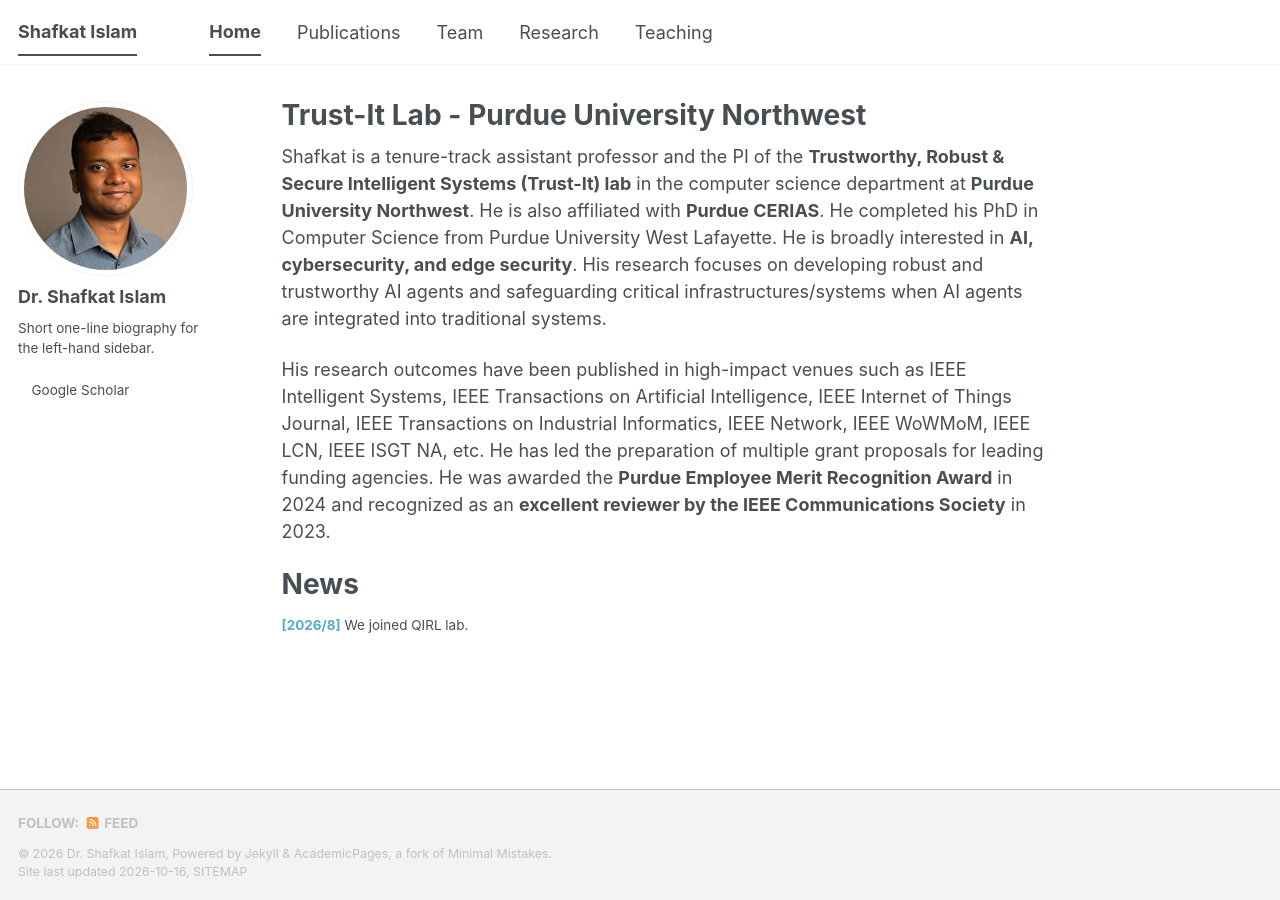
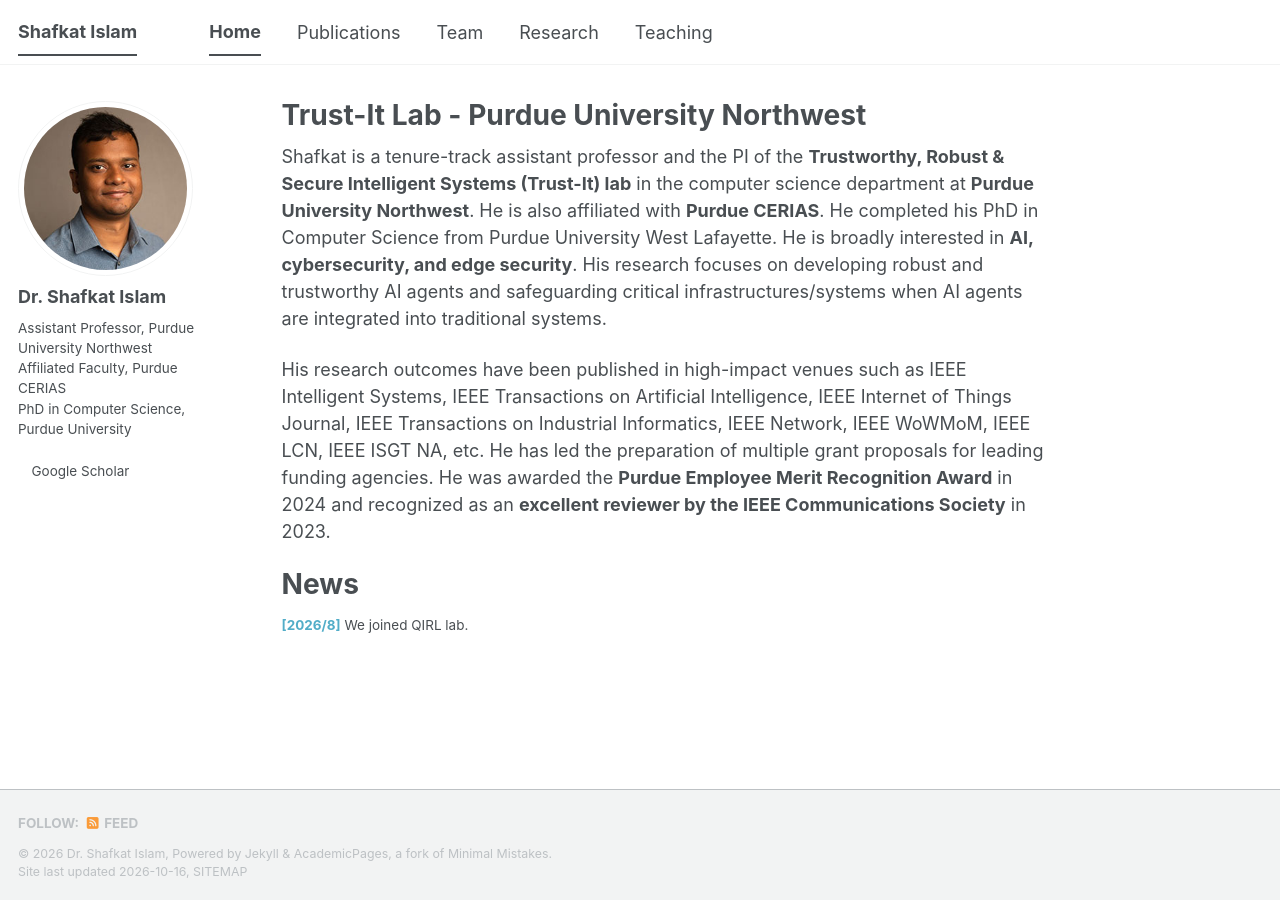
Before and after one commit to Trust-it-lab/trust-it-lab, a Jekyll site: the page built from _pages/about.md, in a window 1280 px wide. Built offline with Jekyll 4.4.1, drawn with Linux system fonts in a browser that asks for light colours; a style sheet for code colours, icons or effects is not loaded.

Commit message:
Sidebar bio
Co-Authored-By: Claude Opus 5.5 <noreply@anthropic.com>

```diff
--- a/_config.yml
+++ b/_config.yml
@@ -39,7 +39,7 @@ author:
                                           # and put its filename here. Square images work best.
   name             : "Dr. Shafkat Islam"
   pronouns         : # example: "she/her"
-  bio              : "Short one-line biography for the left-hand sidebar."
+  bio              : "Assistant Professor, Purdue University Northwest<br>Affiliated Faculty, Purdue CERIAS<br>PhD in Computer Science, Purdue University"
   location         : # example: "City, Country"
   employer         : # example: "Department, University"
   uri              : # URL
```
